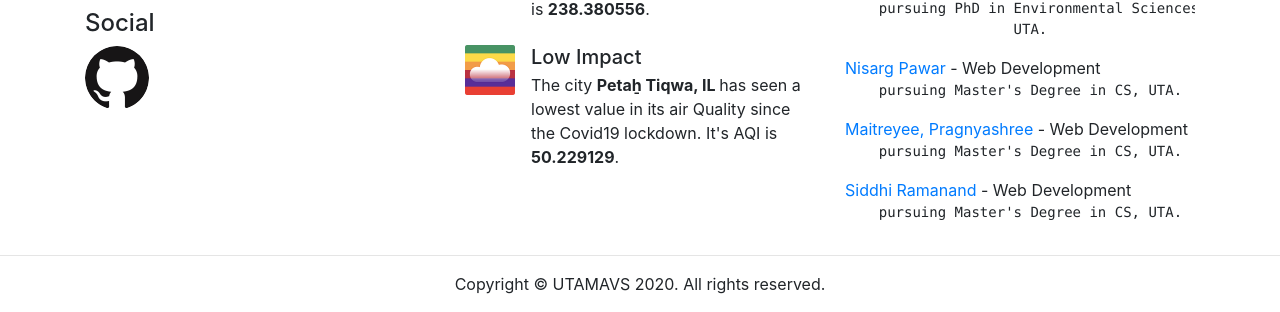
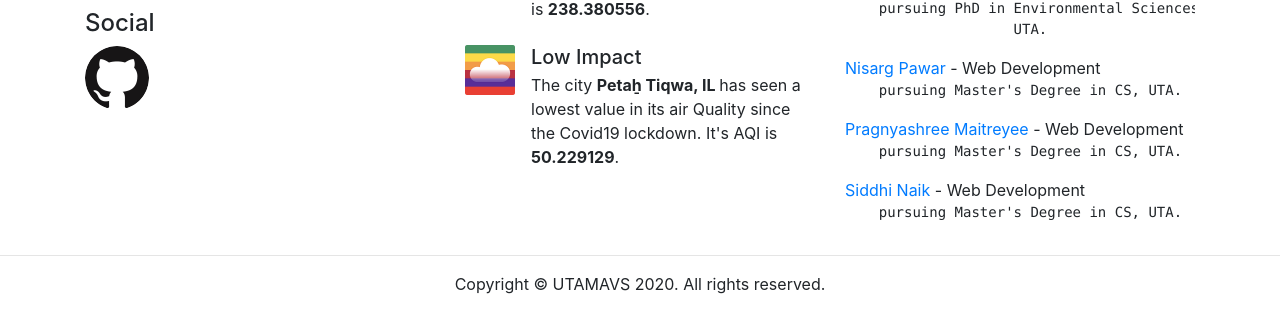
Before and after one commit to Nair08/AWSHackathon, a Flask app: page / in a window 1280 px wide. Shown: the part 5359-5671 px from the top of the page. Run offline with Flask 2, Linux system fonts and the light colour scheme; some libraries are stand-ins or nearby versions.

Commit message:
final code

```diff
--- a/templates/hackathon.html
+++ b/templates/hackathon.html
@@ -577,9 +577,9 @@ From the lower number of cities showing higher pollutant concentration in post c
                     UTA.</pre>
  			<a href="https://www.linkedin.com/in/nisarg-pawar-b29044118/" target="_blank"> Nisarg Pawar  </a> - Web Development
 			  	<pre>    pursuing Master's Degree in CS, UTA.</pre>
-			 <a href="https://www.linkedin.com/in/pragnyashreemaitreyee/" target="_blank">Maitreyee, Pragnyashree  </a>- Web Development
+			 <a href="https://www.linkedin.com/in/pragnyashreemaitreyee/" target="_blank">Pragnyashree Maitreyee  </a>- Web Development
 				<pre>    pursuing Master's Degree in CS, UTA.</pre>
-            <a href="https://www.linkedin.com/in/siddhinair08/" target="_blank"> Siddhi Ramanand </a> - Web Development
+            <a href="https://www.linkedin.com/in/siddhinair08/" target="_blank"> Siddhi Naik </a> - Web Development
 				<pre>    pursuing Master's Degree in CS, UTA.</pre>
 			</p>
         </div>
```
